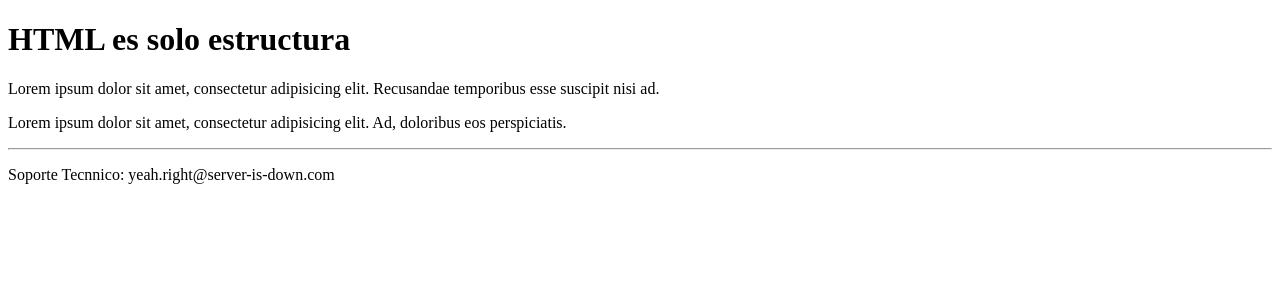
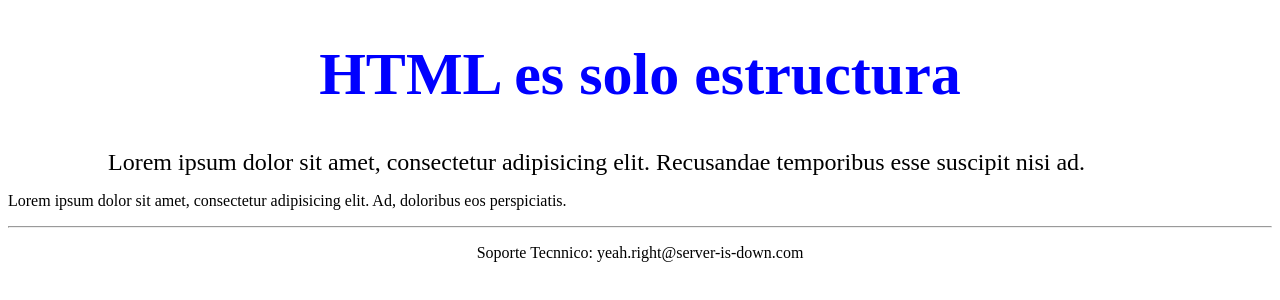
Before and after one commit to kevintautiva/Curso-FullStack, a plain HTML site: page site/Estructura_Despues_Estilo.html in a window 1280 px wide. Drawn offline with Linux system fonts and the light colour scheme.

Commit message:
HTML con estilo

```diff
--- a/site/Estructura_Despues_Estilo.html
+++ b/site/Estructura_Despues_Estilo.html
@@ -1,15 +1,18 @@
 <!DOCTYPE html>
 <html>
     <head>
-        <title>HTML Solo es Estructura</title>
+        <title>HTML Solo es Estructura (Después)</title>
     </head>
     <body>
-        <h1>HTML es solo estructura</h1>
-        <p>Lorem ipsum dolor sit amet, consectetur adipisicing elit. Recusandae temporibus esse suscipit nisi ad.</p>
+        <h1 style="color: blue; font-size: 60px; text-align:center;">HTML es solo estructura</h1>
+        <p style="margin: 0 100px 0 100px; font-size: 1.5em;">Lorem ipsum dolor sit amet, consectetur adipisicing elit. Recusandae temporibus esse suscipit nisi ad.</p>
         <p>Lorem ipsum dolor sit amet, consectetur adipisicing elit. Ad, doloribus eos perspiciatis.</p>
         <footer>
             <hr>
-            <p>Soporte Tecnnico: yeah.right@server-is-down.com</p>
+            <p style="text-align: center;"
+            onclick="alert('Escribirnos es inutil')">
+                Soporte Tecnnico: yeah.right@server-is-down.com
+            </p>
         </footer>
     </body>
 </html>
```
